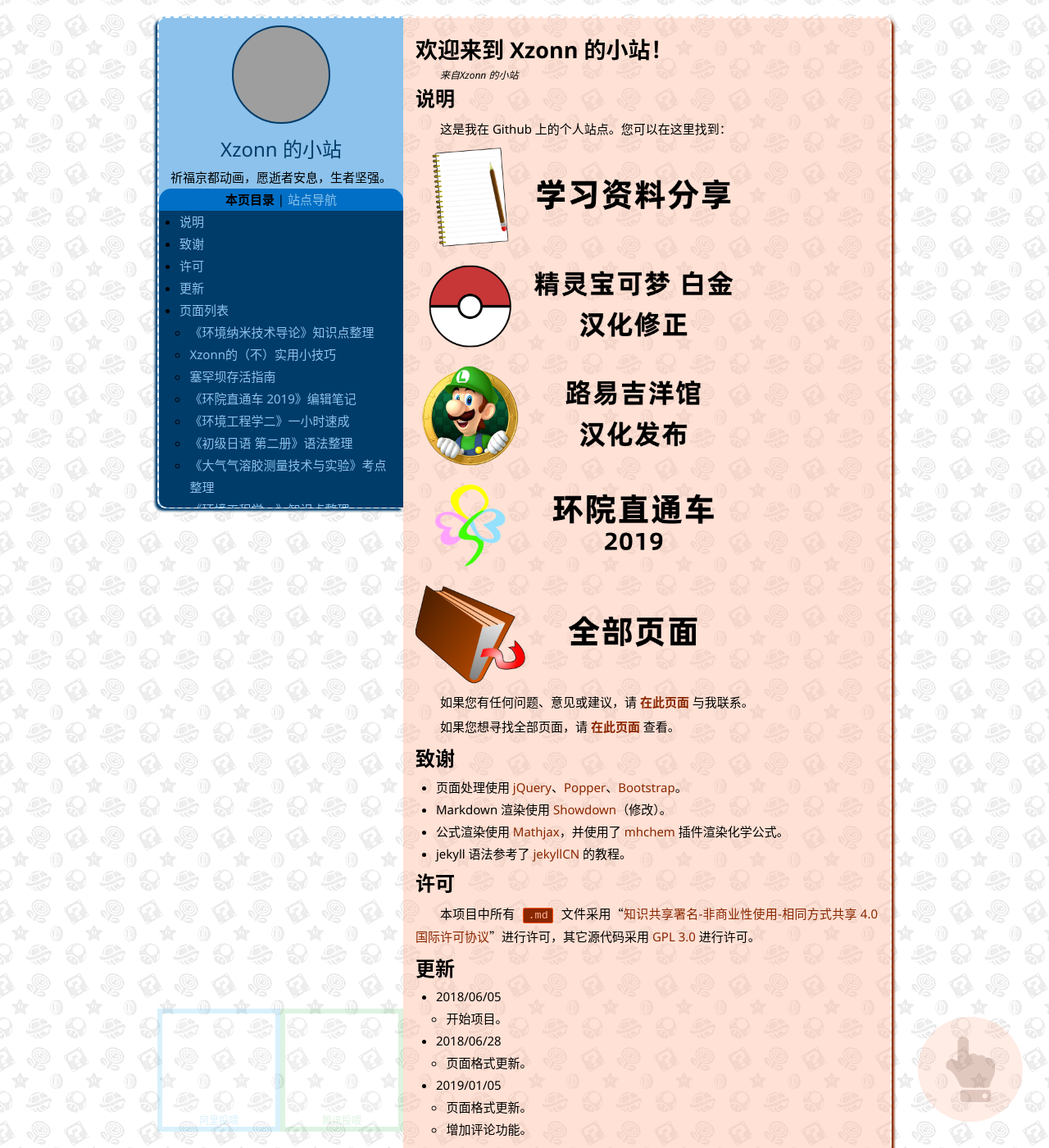
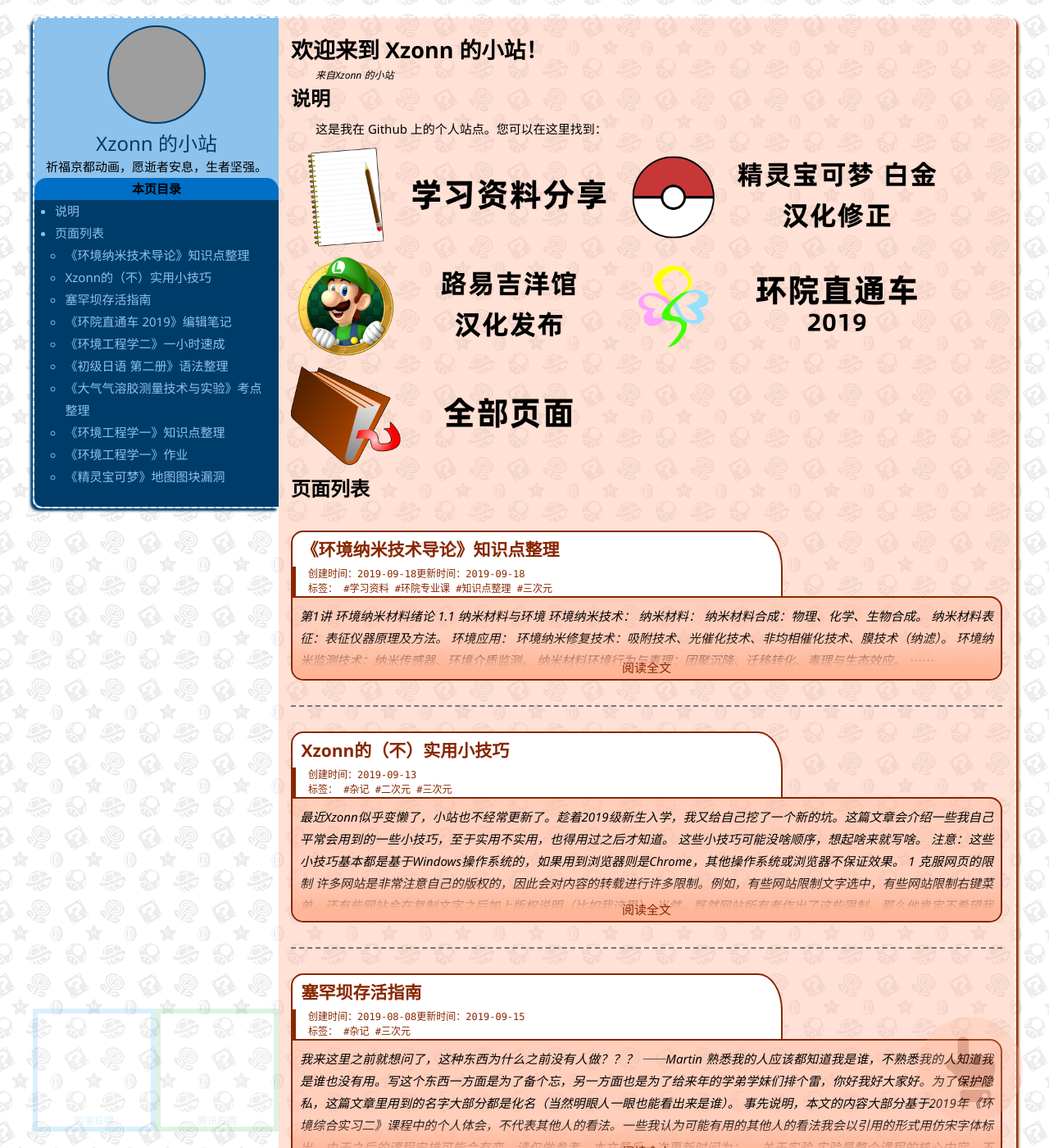
Before and after one commit to Xzonn/xzonn.github.io, a Jekyll site: the page built from index.html, in a window 1280 px wide and 1400 px high. Shown: the whole window at 82% size. Built offline with Jekyll 4.4.1, drawn with Linux system fonts in a browser that asks for light colours; nearby versions of some CDN libraries; formulas are drawn with MathJax 3; the list of posts is cut into pages by our own code; comment, search, counter and statistics services are not loaded; some of the changed text lies outside the part shown; grey boxes are pictures that could not be loaded.

Commit message:
2019-09-24

```diff
--- a/_includes/readme.html
+++ b/_includes/readme.html
@@ -8,38 +8,3 @@
   <li class="headerPicItem"><a href="//pku-cese-su.github.io/2019-Fresh-Book/output.pdf"><img src="images/header-005.png" class="headerPic"></a></li>
   <li class="headerPicItem"><a href="/pages/"><img src="images/header-004.png" class="headerPic"></a></li>
 </ul>
-
-<p>如果您有任何问题、意见或建议，请 <strong><a href="https://github.com/Xzonn/Xzonn.github.io/issues">在此页面</a></strong> 与我联系。</p>
-
-<p>如果您想寻找全部页面，请 <strong><a href="/pages/">在此页面</a></strong> 查看。</p>
-
-<h2 id="致谢">致谢</h2>
-<ul>
-  <li>页面处理使用 <a href="https://jquery.com/">jQuery</a>、<a href="https://popper.js.org/">Popper</a>、<a href="https://getbootstrap.com/">Bootstrap</a>。</li>
-  <li>Markdown 渲染使用 <a href="https://github.com/showdownjs/showdown">Showdown</a>（修改）。</li>
-  <li>公式渲染使用 <a href="https://www.mathjax.org/">Mathjax</a>，并使用了 <a href="https://github.com/mhchem/MathJax-mhchem">mhchem</a> 插件渲染化学公式。</li>
-  <li>jekyll 语法参考了 <a href="https://jekyllcn.com/">jekyllCN</a> 的教程。</li>
-</ul>
-
-<h2 id="许可">许可</h2>
-<p>本项目中所有 <code class="highlighter-rouge">.md</code> 文件采用“<a href="http://creativecommons.org/licenses/by-nc-sa/4.0/">知识共享署名-非商业性使用-相同方式共享 4.0 国际许可协议</a>”进行许可，其它源代码采用 <a href="https://github.com/Xzonn/xzonn.github.io/blob/master/LICENSE">GPL 3.0</a> 进行许可。</p>
-
-<h2 id="更新">更新</h2>
-<ul>
-  <li>2018/06/05
-    <ul>
-      <li>开始项目。</li>
-    </ul>
-  </li>
-  <li>2018/06/28
-    <ul>
-      <li>页面格式更新。</li>
-    </ul>
-  </li>
-  <li>2019/01/05
-    <ul>
-      <li>页面格式更新。</li>
-      <li>增加评论功能。</li>
-    </ul>
-  </li>
-</ul>
--- a/_layouts/default.html
+++ b/_layouts/default.html
@@ -25,9 +25,9 @@
                 },
                 showMathMenu: false,
                 SVG: {
-                    scale: 90,
+                    scale: 86,
                     blacker: 0,
-                    font: "TeX",
+                    font: "Gyre-Termes",
                     undefinedFamily: "Simsun"
                 }
             });
@@ -67,27 +67,12 @@
         <title>{% if page.title %}{{ page.title }} - {% endif %}{{ site.name }}</title>
     </head>
     <body>
-        <div id="leftBlock">
-            <div id="leftleftBlock">
-                <div id="leftAvatar"></div>
-                <a id="leftTopLink" href="/">{{ site.name }}</a>
-                <div id="leftDescription">{{ site.description }}</div>
-            </div>
-            <div id="leftrightBlock">
-                <ul id="leftToggle">
-                    <li class="leftToggleItem"><a class="leftToggleItemLink leftToggleItemLinkOn" data-toggle-item="#leftToc">本页目录</a></li>
-                    <li class="leftToggleItem"><a class="leftToggleItemLink" data-toggle-item="#leftNavigation">站点导航</a></li>
-                </ul>
-                <ul id="leftToc"></ul>
-                <ul id="leftNavigation" style="display: none;">
-                    <li class="leftNavigationItem"><i class="fas fa-file"></i><a class="leftNavigationItemLink" href="/pages/">本站的全部页面</a></li>
-                    <li class="leftNavigationItem"><i class="fas fa-user-graduate"></i><a class="leftNavigationItemLink" href="/Study/">Xzonn 的学习资料库</a></li>
-                    <li class="leftNavigationItem"><i class="fas fa-gamepad"></i><a class="leftNavigationItemLink" href="/PaperMario/">《纸片马力欧 超级贴纸》 专题站</a></li>
-                    <li class="leftNavigationItem"><i class="fas fa-play"></i><a class="leftNavigationItemLink" href="/Pokemon-Chinese-Translation-Revise/">NDS《精灵宝可梦 白金》汉化修正</a></li>
-                    <li class="leftNavigationItem"><i class="fas fa-rss-square"></i><a class="leftNavigationItemLink" href="/feed.xml">RSS</a></li>
-                    <li class="leftNavigationItem"><i class="fas fa-print"></i><a class="leftNavigationItemLink" href="javascript:window.print()">打印本页</a></li>
-                </ul>
-            </div>
+        <div class="leftBlock">
+            <div class="leftAvatar"></div>
+            <a class="leftTopLink" href="/">{{ site.name }}</a>
+            <div class="leftDescription">{{ site.description }}</div>
+            <div class="leftTocTitle">本页目录</div>
+            <ul class="leftToc"></ul>
         </div>
         <div id="rightBlock">
             <a id="rightQrcodeBlock"></a>
@@ -98,14 +83,22 @@
             <a id="wxpayQrcodeBlock"></a>
         </div>
         <a id="topLink" href></a>
-        <div id="footer">
-            <div id="footerLicense">
-                <a id="footerLicenseLink" href="//creativecommons.org/licenses/by-nc-sa/4.0/"></a>
-                <span id="footerLicenseText">除非另有声明，本网站采用“<a href="//creativecommons.org/licenses/by-nc-sa/4.0/">知识共享署名-非商业性使用-相同方式共享 4.0 国际许可协议</a>”进行许可。</span>
+        <footer>
+            <div class="footerLicense">
+                <a class="footerLicenseLink" href="https://creativecommons.org/licenses/by-nc-sa/4.0/"></a>
+                <div class="footerLicenseText">除非另有声明，本网站采用“<a href="//creativecommons.org/licenses/by-nc-sa/4.0/">知识共享署名-非商业性使用-相同方式共享 4.0 国际许可协议</a>”进行许可。</div>
+                <div class="footerCopyright">&copy; 2017 - 2019 来自 <a href= "/">Xzonn 的小站</a> | Generated by <a href="https://github.com/Xzonn/xzonn.github.io/">Github Pages</a></div>
             </div>
-            <div id="footerCopyright">2017 - 2019 来自 Xzonn 的小站 | Generated by <a href="https://github.com/Xzonn/xzonn.github.io/">Github Pages</a></div>
+            <ul class="footerLink">
+                <li class="footerLinkItem"><a href="/About/">关于本站</a></li>
+                <li class="footerLinkItem"><a href="/pages/">全部页面</a></li>
+                <li class="footerLinkItem"><a href="/Study/">学习资料</a></li>
+                <li class="footerLinkItem"><a href="/Pokemon-Chinese-Translation-Revise/">《精灵宝可梦 白金》汉化修正</a></li>
+                <li class="footerLinkItem"><a href="/LuigiMansion/">《路易吉洋馆》汉化发布</a></li>
+                <li class="footerLinkItem"><a href="/feed.xml">RSS</a></li>
+            </ul>
             <div id="footerCnzz"><script src="https://s96.cnzz.com/z_stat.php?id=1275861247&web_id=1275861247"></script></div>
-        </div>
+        </footer>
         <!-- Han -->
         <script src="https://cdnjs.cloudflare.com/ajax/libs/Han/3.3.0/han.js" integrity="sha256-D3DzTPYvGeWPP0KbYy71NlCGtAltm14Dk4bmFRUGRa8=" crossorigin="anonymous"></script>
     </body>
--- a/css/main.css
+++ b/css/main.css
@@ -1,12 +1,12 @@
 @charset "UTF-8";
 
 :root {
-    --font-family-sans-serif: "Punctuation Sans Serif", "Segoe UI", Roboto, "Helvetica Neue", Arial, "Noto Sans CJK SC", "Source Han Sans CN", "Microsoft Yahei", Simhei, sans-serif, "Apple Color Emoji", "Segoe UI Emoji", "Segoe UI Symbol";
-    --font-family-sans-serif-print: "Punctuation Sans Serif Print", Arial, Simhei, sans-serif;
-    --font-family-serif: "Punctuation Serif", TeX, "Times New Roman", "Source Han Serif CN", Simsun, serif, "Apple Color Emoji", "Segoe UI Emoji", "Segoe UI Symbol";
-    --font-family-serif-print: "Punctuation Serif Print", TeX, "Times New Roman", Simsun, serif;
+    --font-family-sans-serif: "Punctuation Sans Serif", "Segoe UI", Roboto, "Helvetica Neue", Arial, HeiTi, sans-serif, "Apple Color Emoji", "Segoe UI Emoji", "Segoe UI Symbol";
+    --font-family-sans-serif-print: "Punctuation Sans Serif Print", Arial, "HeiTi Print", sans-serif;
+    --font-family-serif: "Punctuation Serif", STIX-Web，TeX, "Times New Roman", SongTi, serif, "Apple Color Emoji", "Segoe UI Emoji", "Segoe UI Symbol";
+    --font-family-serif-print: "Punctuation Serif Print", STIX-Web，TeX, "Times New Roman", "SongTi Print", serif;
     --font-family-monospace: SFMono-Regular, Menlo, Monaco, Consolas, "Liberation Mono", "Courier New", "Noto Sans CJK SC", "Source Han Sans CN", "Microsoft Yahei", Simhei, monospace;
-    --font-family-reference: TeX, "Times New Roman", FangSong, Simfang, KaiTi, Simkai, Simsun, serif;
+    --font-family-reference: STIX-Web，TeX, "Times New Roman", FangSong, Simfang, KaiTi, Simkai, Simsun, serif;
     --color-cold: #006FC5;
     --color-cold-light: #8CC2EB;
     --color-cold-dark: #003C6A;
@@ -24,6 +24,10 @@
     border: 0;
 }
 
+html {
+    font-size: 15px;
+}
+
 a, button, div, input {
     transition: all 0.3s ease-out;
 }
@@ -32,9 +36,11 @@
     background-image: url(/images/background.png);
     background-attachment: fixed;
     counter-reset: chapnum fignum tablenum h2num h3num h4num;
-    font-size: 15px;
     font-family: var(--font-family-sans-serif);
+    font-size: 1rem;
     line-height: 1.8;
+    max-width: 1200px;
+    margin: 0 auto;
 }
 
 h1 {
@@ -168,6 +174,10 @@
 
 #content table > * > tr:last-child > * {
     border-bottom: 1px solid var(--color-warm-dark);
+}
+
+#content strong {
+    color: var(--color-cold-dark);
 }
 
 sub, sup {
@@ -473,10 +483,10 @@
     opacity: 0 !important;
 }
 
-#leftBlock {
+.leftBlock {
     position: fixed;
     top: 20px;
-    left: 15%;
+    left: calc(50% - 600px);
     width: 300px;
     height: calc(100% - 190px);
     max-height: 600px;
@@ -491,78 +501,49 @@
     text-align: center;
 }
 
-#leftrightBlock {
-    height: calc(100% - 12.8em);
-}
-
-#leftAvatar {
-    margin: 0.6em auto;
-    width: 8em;
-    height: 8em;
+.leftAvatar {
+    margin: 0.6rem auto;
+    width: 8rem;
+    height: 8rem;
     border: 2px solid var(--color-cold-dark);
-    border-radius: 60px;
+    border-radius: 4rem;
     background-image: url(https://avatars0.githubusercontent.com/u/30619816);
     background-size: 100%;
 }
 
-#leftTopLink {
+.leftTopLink {
     display: block;
     color: var(--color-cold-dark);
-    font-size: 1.6em;
+    font-size: 1.6rem;
+    line-height: 2rem;
 }
 
-#leftToggle {
+.leftTocTitle {
     margin: 0;
     padding: 0;
     border-radius: 1em 1em 0 0;
     background-color: var(--color-cold);
     list-style: none;
+    font-weight: bold;
 }
 
-.leftToggleItem {
-    display: inline-block;
-}
-
-.leftToggleItem::after {
-    content: " |";
-}
-
-.leftToggleItem:last-child::after {
-    content: none;
-}
-
-.leftToggleItemLink {
-    color: var(--color-cold-light);
-    cursor: pointer;
-}
-
-.leftToggleItemLinkOn {
-    color: #000;
-    font-weight: bold;
-    cursor: auto;
-}
-
-#leftNavigation, #leftToc {
+.leftToc {
     overflow: auto;
     margin: 0;
     padding: 0 0.66em 0 1.66em;
-    height: calc(100% - 2.8em);
+    height: calc(100% - 14.8rem);
     border-bottom-left-radius: 10px;
     background-color: var(--color-cold-dark);
     text-align: left;
 }
 
-#leftNavigation a, #leftNavigation i, #leftToc a, #leftToc i {
+.leftToc, .leftToc a {
     color: var(--color-cold-light);
-}
-
-#leftNavigation i, #leftToc i {
-    width: 1.5em;
 }
 
 #rightBlock {
     position: relative;
-    margin: 20px 15% 20px calc(15% + 300px);
+    margin: 20px 0 20px 300px;
     padding: 1em;
     border-color: #FFF;
     border-style: dashed;
@@ -735,14 +716,14 @@
 #payBlock {
     position: fixed;
     bottom: 20px;
-    left: 15%;
+    left: calc(50% - 600px);
     width: 300px;
 }
 
 #payBlock::before {
     position: fixed;
     bottom: 122px;
-    left: 15%;
+    left: calc(50% - 600px);
     display: block;
     box-sizing: border-box;
     padding: 16px;
@@ -844,19 +825,45 @@
     opacity: 1;
 }
 
-#footer {
+footer {
     margin: 1em auto;
     max-width: 800px;
     border-radius: 10px;
     background-color: rgba(255, 255, 255, 0.8);
     text-align: center;
+    color: var(--color-warm);
+    font-size: 0.8rem;
 }
 
-#footerCounter {
+.footerLicenseLink {
     display: block;
+    width: 120px;
+    height: 42px;
+    background: url(https://mirrors.creativecommons.org/presskit/buttons/88x31/svg/by-nc-sa.svg);
+    margin: 0.32rem auto;
 }
 
-#footerCnzz {
+.footerLink {
+    list-style: none;
+}
+
+.footerLink::before {
+    content: '\94fe\63a5\ff1a';
+}
+
+.footerLinkItem {
+    display: inline-block;
+}
+
+.footerLinkItem::after {
+    content: ' | ';
+}
+
+.footerLinkItem:last-child::after {
+    content: normal;
+}
+
+.footerCnzz {
     display: none;
 }
 
@@ -1080,13 +1087,8 @@
 }
 
 @media screen and (max-width: 1200px) {
-    #leftBlock, #payBlock, #payBlock::before {
+    .leftBlock, #payBlock, #payBlock::before {
         left: 0;
-    }
-
-    #rightBlock {
-        margin-right: 0;
-        margin-left: 300px;
     }
 
     .pageInfo {
@@ -1119,12 +1121,9 @@
 }
 
 @media screen and (max-width: 800px) {
-    #leftBlock {
-        position: relative;
-        top: 0;
-        left: 0;
+    .leftBlock {
+        position: static;
         width: 100%;
-        height: 12.8em;
         max-height: none;
         min-height: 0;
         border: 0;
@@ -1132,25 +1131,19 @@
         box-shadow: none;
     }
 
-    #leftleftBlock {
-        position: absolute;
-        top: 0;
-        left: 0;
-        width: 12em;
+    .leftAvatar {
+        float: left;
+        height: 3.8rem;
+        width: 3.8rem;
+        margin: 0 0.5rem;
     }
 
-    #leftrightBlock {
-        position: absolute;
-        top: 0;
-        left: 12em;
-        width: calc(100% - 12em);
+    .leftTopLink, .leftDescription {
+        margin-left: 4.8rem;
+        margin-right: 0.5rem;
     }
 
-    #leftToggle {
-        margin: 0;
-    }
-
-    #leftNavigation, #leftToc {
+    .leftToc {
         height: 11em;
         border-bottom-left-radius: 0;
     }
@@ -1212,27 +1205,6 @@
         min-height: 0;
     }
 
-    #leftBlock, #leftleftBlock, #leftrightBlock {
-        position: static;
-        width: 100%;
-        height: auto;
-    }
-
-    #leftAvatar {
-        float: left;
-        margin: 0 -4.6em 0 1em;
-        width: 3.6em;
-        height: 3.6em;
-    }
-
-    #leftrightBlock {
-        clear: both;
-    }
-
-    #leftNavigation, #leftToc {
-        height: auto;
-    }
-
     .pagePrev, .pageNext {
         position: static;
     }
@@ -1274,7 +1246,7 @@
         size: auto;
     }
 
-    .noPrint, .infoBox, #rightInfoBox, #leftBlock, #rightComment, #topLink, #payBlock, #footerCounter, .google-auto-placed {
+    .noPrint, .infoBox, #rightInfoBox, .leftBlock, #rightComment, #topLink, #payBlock, #footerCounter, .google-auto-placed {
         display: none !important;
     }
 
@@ -1394,7 +1366,7 @@
     }
 }
 
-/* TeX */
+/* 数学字体 */
 @font-face {
     font-family: "TeX";
     src: url("https://cdnjs.cloudflare.com/ajax/libs/mathjax/2.7.1/fonts/HTML-CSS/TeX/woff/MathJax_Main-Regular.woff");
@@ -1412,10 +1384,48 @@
     src: url("https://cdnjs.cloudflare.com/ajax/libs/mathjax/2.7.1/fonts/HTML-CSS/TeX/woff/MathJax_Main-Bold.woff");
 }
 
+@font-face {
+    font-family: "STIX-Web";
+    src: url("https://cdnjs.cloudflare.com/ajax/libs/mathjax/2.7.5/fonts/HTML-CSS/STIX-Web/woff/STIXMathJax_Main-Regular.woff");
+}
+
+@font-face {
+    font-style: italic;
+    font-family: "STIX-Web";
+    src: url("https://cdnjs.cloudflare.com/ajax/libs/mathjax/2.7.5/fonts/HTML-CSS/STIX-Web/woff/STIXMathJax_Main-Italic.woff");
+}
+
+@font-face {
+    font-weight: bold;
+    font-family: "STIX-Web";
+    src: url("https://cdnjs.cloudflare.com/ajax/libs/mathjax/2.7.5/fonts/HTML-CSS/STIX-Web/woff/STIXMathJax_Main-Bold.woff");
+}
+
+/* 字体名定义 */
+@font-face {
+    font-family: "HeiTi";
+    src: local("Noto Sans CJK SC"), local("Source Han Sans CN"), local("Source Han Sans"), local("Microsoft Yahei"), local(Simhei), local(sans-serif);
+}
+
+@font-face {
+    font-family: "HeiTi Print";
+    src: local(Simhei), local(sans-serif);
+}
+
+@font-face {
+    font-family: "SongTi";
+    src: local("Noto Serif CJK SC"), local("Source Han Serif CN"), local("Source Han Serif"), local(Simsun), local(serif);
+}
+
+@font-face {
+    font-family: "SongTi Print";
+    src: local(Simsun), local(serif);
+}
+
 /* 标点符号 */
 @font-face {
     font-family: "Punctuation Sans Serif";
-    src: local("Noto Sans CJK SC"), local("Source Han Sans CN"), local("Microsoft Yahei"), local(Simhei), local(sans-serif);
+    src: local("Noto Sans CJK SC"), local("Source Han Sans CN"), local("Source Han Sans"), local("Microsoft Yahei"), local(Simhei), local(sans-serif);
     unicode-range: U+00B7, U+2014, U+2018-2019, U+201C-201D, U+2026, U+25CF, U+3001, U+3002, U+3008-3009, U+300A-300B, U+300C-300F, U+3014-3015, U+FF01, U+FF08-FF09, U+FF0C, U+FF0D, U+FF0E, U+FF0F, U+FF1A, U+FF1B, U+FF1F, U+FF3C;
 }
 
@@ -1427,7 +1437,7 @@
 
 @font-face {
     font-family: "Punctuation Serif";
-    src: local("Noto Serif CJK SC"), local("Source Han Serif CN"), local(Simsun), local(serif);
+    src: local("Noto Serif CJK SC"), local("Source Han Serif CN"), local("Source Han Serif"), local(Simsun), local(serif);
     unicode-range: U+00B7, U+2014, U+2018-2019, U+201C-201D, U+2026, U+25CF, U+3001, U+3002, U+3008-3009, U+300A-300B, U+300C-300F, U+3014-3015, U+FF01, U+FF08-FF09, U+FF0C, U+FF0D, U+FF0E, U+FF0F, U+FF1A, U+FF1B, U+FF1F, U+FF3C;
 }
 
--- a/index.html
+++ b/index.html
@@ -39,6 +39,6 @@
             }
         })
     })();
-</script>{% if paginator.page == 1 %}
+</script>
+</div>{% if paginator.page == 1 %}
 {% include comment.html %}{% endif %}
-</div>
--- a/js/main.js
+++ b/js/main.js
@@ -43,21 +43,6 @@
 
 $(function() {
     // 目录
-    $(".leftToggleItemLink").click(function (){
-        var toggleItem = ["#leftNavigation", "#leftToc"],
-            thisItem = this.dataset.toggleItem;
-        for (var i = 0; i < toggleItem.length; i++) {
-            var item = toggleItem[i];
-            if (item == thisItem) {
-                $(item).show();
-            } else {
-                $(item).hide();
-            }
-        }
-        $(".leftToggleItemLink").removeClass("leftToggleItemLinkOn");
-        $(this).addClass("leftToggleItemLinkOn");
-    });
-
     (function() {
         var toc = $("<div/>")
           , lastRank = 1
@@ -93,7 +78,7 @@
         while (toc.children().length == 1 && (!(toc.children()[0].tagName.toLowerCase() == "li") || toc.children()[0].classList.contains("no-list-style"))) {
             toc = toc.children();
         }
-        toc.children().prependTo($("#leftToc"));
+        toc.children().prependTo($(".leftToc"));
     })();
 
     // 代码高亮
```
Also changed, not shown: _posts/2018-06-05-About.md (added, +29 -0 lines), _posts/2018-06-05-Study.md (+11 -4 lines), _posts/2019-09-18-Introduction-to-Environmental-Nanotechnology-Notes.md (+1 -1 lines).
